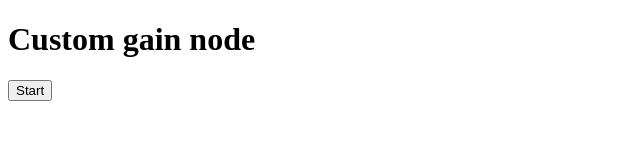
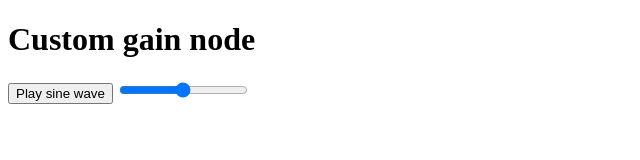
Before and after one commit to thaiMao/hello_audio_worklet, a plain HTML site: page index.html in a window 1280 px wide. Shown: the whole page, without its empty margins (0-640 px from the left). Drawn offline with Linux system fonts and the light colour scheme.

Commit message:
add gain control and rename btn inner text

```diff
--- a/index.html
+++ b/index.html
@@ -7,7 +7,8 @@
   </head>
   <body>
     <h1>Custom gain node</h1>
-    <button id="btn">Start</button>
+    <button id="btn">Play sine wave</button>
+    <input type="range" id="gain" min="0" max="1.0" value="0.5" step="0.1" />
     <script src="index.js"></script>
   </body>
 </html>
```
